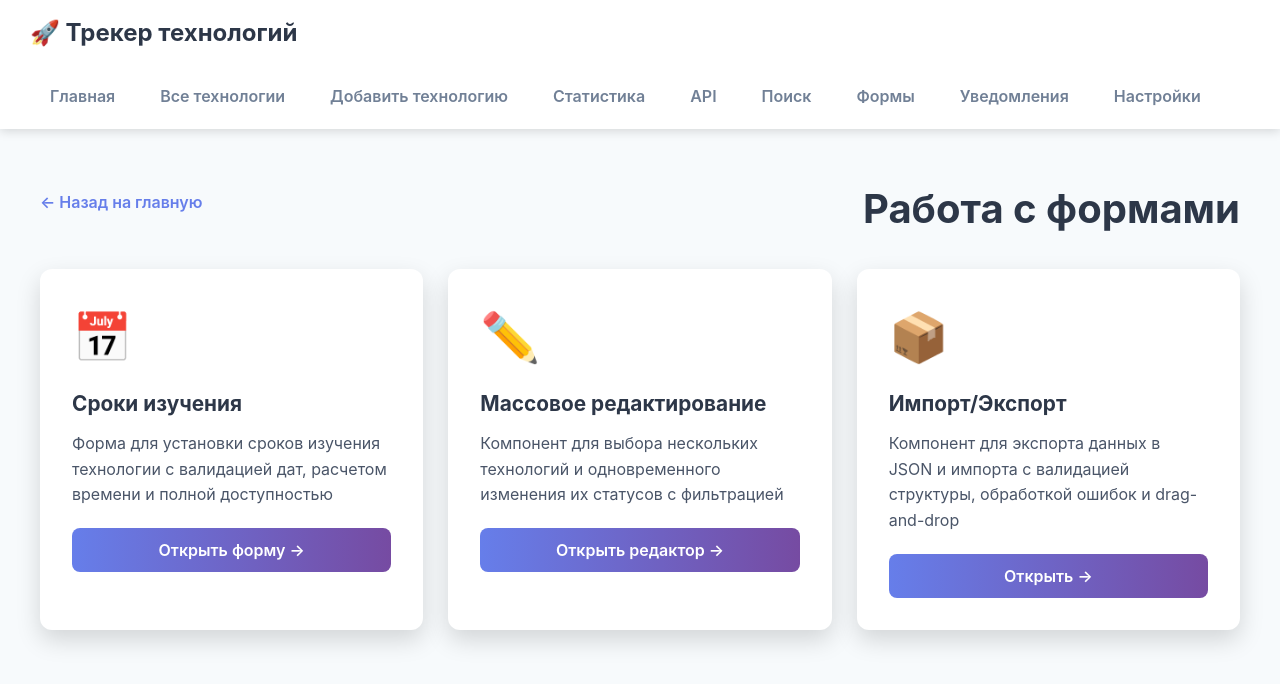
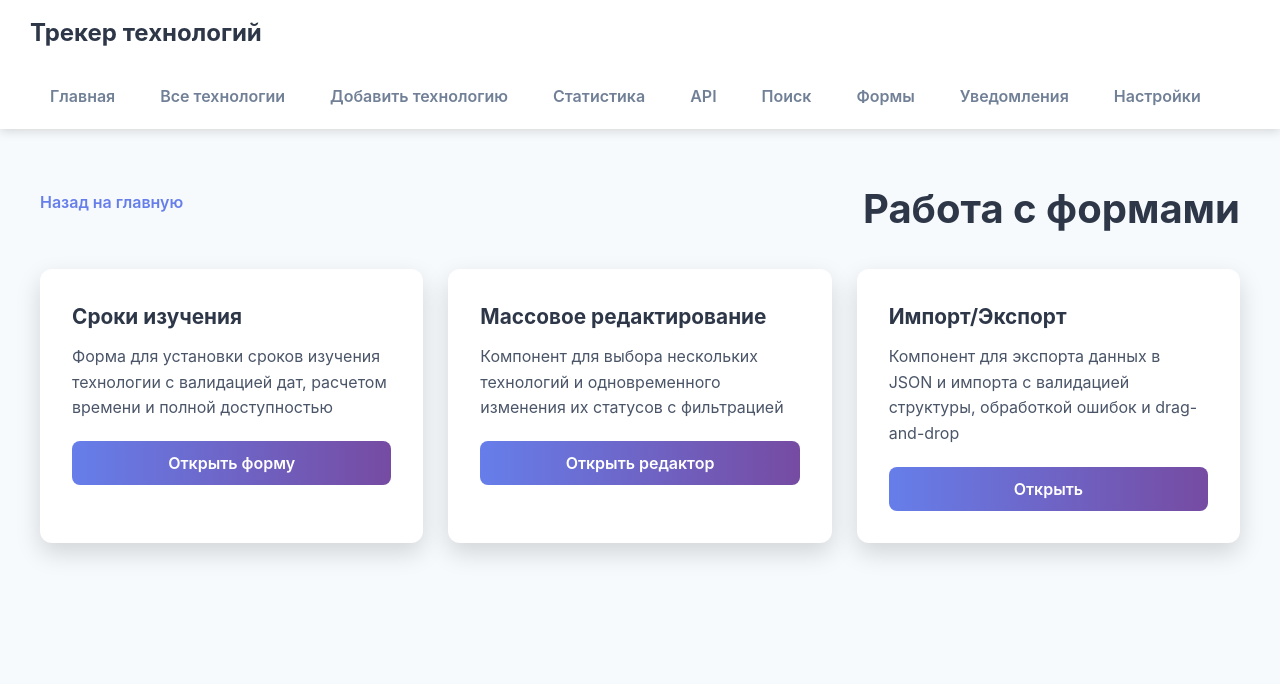
Before and after one commit to Kost0/react-practice, a React (Vite) app: page /react-practice/forms in a window 1280 px wide. Shown: the top 684 px of the page. Built offline with nearby package versions, Linux system fonts and the light colour scheme.

Commit message:
debug: addresses for routing

```diff
--- a/src/components/Navigation.jsx
+++ b/src/components/Navigation.jsx
@@ -8,7 +8,7 @@ function Navigation() {
         <nav className="main-navigation">
             <div className="nav-brand">
                 <Link to="/react-practice/">
-                    <h2>🚀 Трекер технологий</h2>
+                    <h2>Трекер технологий</h2>
                 </Link>
             </div>
 
--- a/src/components/RoadmapImporter.jsx
+++ b/src/components/RoadmapImporter.jsx
@@ -205,7 +205,7 @@ function RoadmapImporter({ onImport }) {
 
     return (
         <div className="roadmap-importer">
-            <h3>📚 Импорт дорожной карты</h3>
+            <h3>Импорт дорожной карты</h3>
             <p className="importer-description">
                 Выберите готовую дорожную карту для быстрого добавления технологий
             </p>
--- a/src/pages/AddTechnology.jsx
+++ b/src/pages/AddTechnology.jsx
@@ -42,7 +42,7 @@ function AddTechnology() {
         <div className="page add-technology-page">
             <div className="page-header">
                 <Link to="/technologies" className="back-link">
-                    ← Назад к списку
+                    Назад к списку
                 </Link>
                 <h1>Добавить новую технологию</h1>
             </div>
@@ -120,9 +120,9 @@ function AddTechnology() {
 
                 <div className="form-actions">
                     <button type="submit" className="btn btn-primary">
-                        ✓ Добавить технологию
+                        Добавить технологию
                     </button>
-                    <Link to="/technologies" className="btn btn-secondary">
+                    <Link to="/react-practice/technologies" className="btn btn-secondary">
                         Отмена
                     </Link>
                 </div>
--- a/src/pages/ApiDemo.jsx
+++ b/src/pages/ApiDemo.jsx
@@ -23,7 +23,7 @@ function ApiDemo() {
         <div className="page api-demo-page">
             <div className="page-header">
                 <Link to="/" className="back-link">
-                    ← Назад на главную
+                    Назад на главную
                 </Link>
                 <div className="header-content">
                     <h1>Работа с API</h1>
--- a/src/pages/Forms.jsx
+++ b/src/pages/Forms.jsx
@@ -33,7 +33,7 @@ function Forms() {
         <div className="page forms-demo-page">
             <div className="page-header">
                 <Link to="/" className="back-link">
-                    ← Назад на главную
+                    Назад на главную
                 </Link>
                 <h1>Работа с формами</h1>
             </div>
@@ -41,33 +41,30 @@ function Forms() {
             {!activeDemo && (
                 <div className="demo-selector">
                     <div className="demo-card" onClick={() => setActiveDemo('deadline')}>
-                        <div className="demo-icon">📅</div>
                         <h3>Сроки изучения</h3>
                         <p>
                             Форма для установки сроков изучения технологии с валидацией
                             дат, расчетом времени и полной доступностью
                         </p>
-                        <button className="demo-btn">Открыть форму →</button>
+                        <button className="demo-btn">Открыть форму</button>
                     </div>
 
                     <div className="demo-card" onClick={() => setActiveDemo('bulk')}>
-                        <div className="demo-icon">✏️</div>
                         <h3>Массовое редактирование</h3>
                         <p>
                             Компонент для выбора нескольких технологий и
                             одновременного изменения их статусов с фильтрацией
                         </p>
-                        <button className="demo-btn">Открыть редактор →</button>
+                        <button className="demo-btn">Открыть редактор</button>
                     </div>
 
                     <div className="demo-card" onClick={() => setActiveDemo('import')}>
-                        <div className="demo-icon">📦</div>
                         <h3>Импорт/Экспорт</h3>
                         <p>
                             Компонент для экспорта данных в JSON и импорта с валидацией
                             структуры, обработкой ошибок и drag-and-drop
                         </p>
-                        <button className="demo-btn">Открыть →</button>
+                        <button className="demo-btn">Открыть</button>
                     </div>
                 </div>
             )}
@@ -78,7 +75,7 @@ function Forms() {
                         onClick={() => setActiveDemo(null)}
                         className="back-to-demos"
                     >
-                        ← Назад
+                        Назад
                     </button>
                     <DeadlineForm
                         technology={exampleTech}
@@ -94,7 +91,7 @@ function Forms() {
                         onClick={() => setActiveDemo(null)}
                         className="back-to-demos"
                     >
-                        ← Назад
+                        Назад
                     </button>
                     <BulkEditForm
                         onSave={handleSaveBulkEdit}
@@ -109,7 +106,7 @@ function Forms() {
                         onClick={() => setActiveDemo(null)}
                         className="back-to-demos"
                     >
-                        ← Назад
+                        Назад
                     </button>
                     <DataImportExport />
                 </div>
--- a/src/pages/Settings.jsx
+++ b/src/pages/Settings.jsx
@@ -52,7 +52,7 @@ function Settings() {
         <div className="page settings-page">
             <div className="page-header">
                 <Link to="/" className="back-link">
-                    ← Назад на главную
+                    Назад на главную
                 </Link>
                 <h1>Настройки приложения</h1>
             </div>
@@ -93,7 +93,7 @@ function Settings() {
                         className="danger-button"
                         onClick={handleClearAllData}
                     >
-                        🗑️ Удалить все данные
+                        Удалить все данные
                     </button>
                 </div>
             </div>
--- a/src/pages/Statistics.jsx
+++ b/src/pages/Statistics.jsx
@@ -34,10 +34,8 @@ function Statistics() {
             }
         };
 
-        // Загружаем при монтировании
         loadTechnologies();
 
-        // Обновляем при фокусе на странице
         const handleFocus = () => {
             loadTechnologies();
         };
--- a/src/pages/TechnologyDetail.jsx
+++ b/src/pages/TechnologyDetail.jsx
@@ -34,7 +34,7 @@ function TechnologyDetail() {
                 <h1>Технология не найдена</h1>
                 <p>Технология с ID {techId} не существует.</p>
                 <Link to="/technologies" className="btn">
-                    ← Назад к списку
+                    Назад к списку
                 </Link>
             </div>
         );
--- a/src/pages/TechnologyList.jsx
+++ b/src/pages/TechnologyList.jsx
@@ -16,8 +16,8 @@ function TechnologyList() {
         <div className="page">
             <div className="page-header">
                 <h1>Все технологии</h1>
-                <Link to="/add-technology" className="btn btn-primary">
-                    + Добавить технологию
+                <Link to="/react-practice/add-technology" className="btn btn-primary">
+                    Добавить технологию
                 </Link>
             </div>
 
@@ -32,8 +32,8 @@ function TechnologyList() {
                                 {tech.status === 'in-progress' && 'В процессе'}
                                 {tech.status === 'not-started' && 'Не начато'}
                             </span>
-                            <Link to={`/technology/${tech.id}`} className="btn-link">
-                                Подробнее →
+                            <Link to={`/react-practice/technology/${tech.id}`} className="btn-link">
+                                Подробнее
                             </Link>
                         </div>
                     </div>
--- a/src/pages/TechnologySearch.jsx
+++ b/src/pages/TechnologySearch.jsx
@@ -97,7 +97,7 @@ function TechnologySearch() {
         <div className="page technology-search-page">
             <div className="page-header">
                 <Link to="/" className="back-link">
-                    ← Назад на главную
+                    Назад на главную
                 </Link>
                 <h1>Поиск технологий</h1>
             </div>
```
